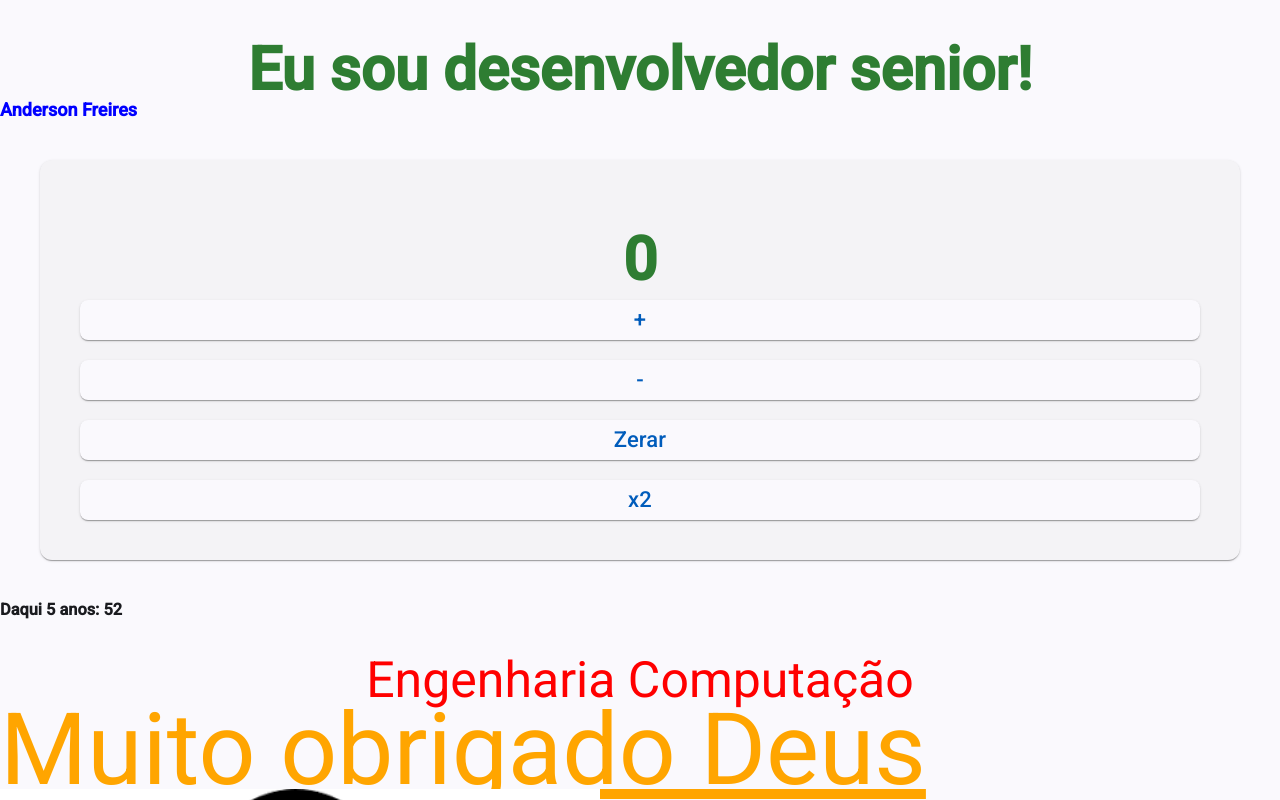
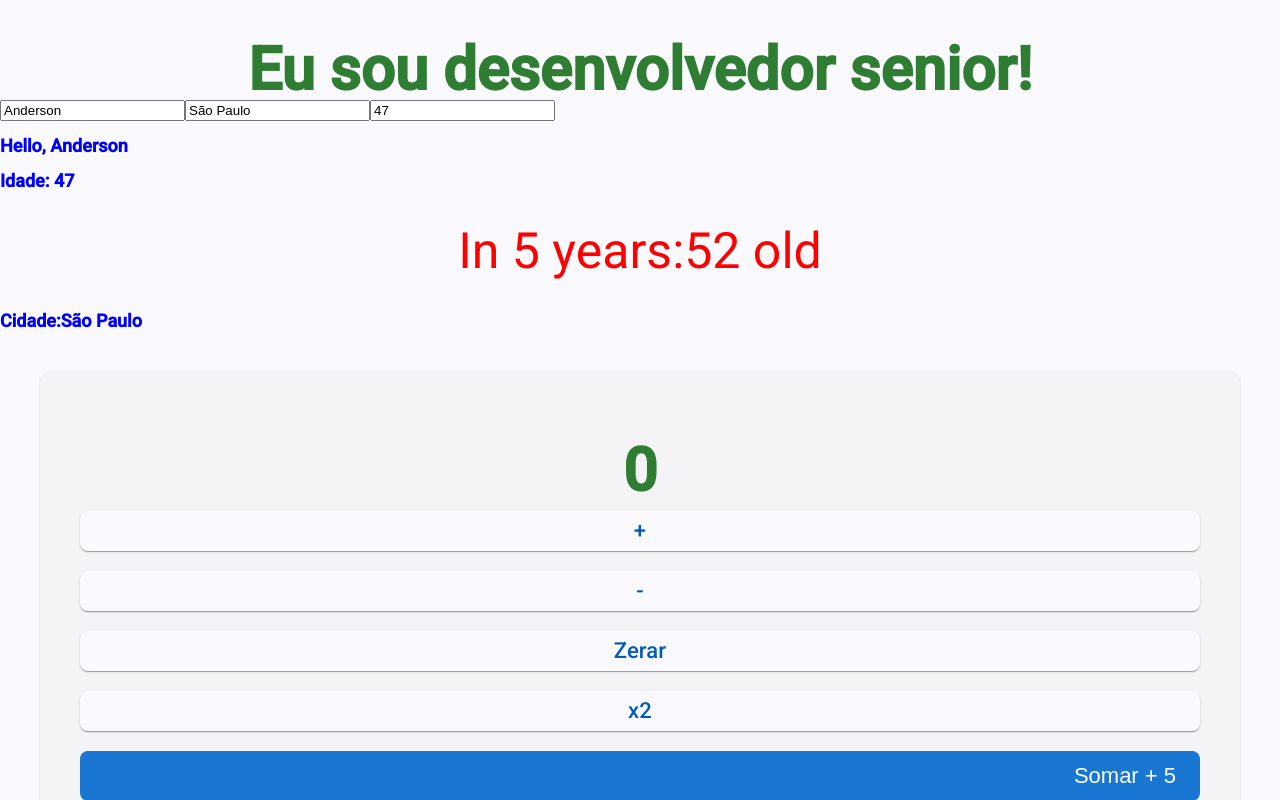
Before and after one commit to dre36dre/docker-angular, an Angular app: page / in a window 1280 px wide. Shown: the top 800 px of the page. Built offline with nearby package versions, Linux system fonts and the light colour scheme.

Commit message:
feat(angular): add two-way data binding with ngModel

```diff
--- a/src/app/app.html
+++ b/src/app/app.html
@@ -1,5 +1,13 @@
 <h1>{{ mensagem }}</h1>
-<h2>{{ nome }}</h2>
+<input [(ngModel)]="nome">
+<input [(ngModel)]="cidade">
+<input   type="number" [(ngModel)]="idade">
+
+
+<h2>Hello, {{ nome }}</h2>
+<h2>Idade: {{idade}}</h2>
+<p>In 5 years:{{idade +5}} old</p>
+<h2>Cidade:{{cidade}}</h2>
 
 
 <mat-card style="text-align: center; margin: 40px; padding: 30px;">
@@ -9,6 +17,10 @@
   <button mat-raised-button color="accent" (click)="diminuir()"> - </button>
   <button mat-raised-button color="warn" (click)="zerar()"> Zerar </button>
   <button mat-raised-button color="primary" (click)="dobrar()"> x2 </button>
+
+  <button (click)="somarCinco()">
+  Somar + 5
+</button>
 </mat-card>
 
 
--- a/src/app/appcomponent.ts
+++ b/src/app/appcomponent.ts
@@ -1,35 +1,35 @@
 import { Component } from '@angular/core';
 import { MatButtonModule } from '@angular/material/button';
 import { MatCardModule } from '@angular/material/card';
+import { FormsModule } from '@angular/forms';
 
 @Component({
   selector: 'app-root',
   standalone: true,
-  imports: [MatButtonModule, MatCardModule],
+  imports: [MatButtonModule, MatCardModule,FormsModule],
   templateUrl: './app.html',
   styleUrls: ['./app.css']
 })
 export class AppComponent {
   contador = 0;
-
+  nome="Anderson";
+  cidade="São Paulo";
   somar() { this.contador++; }
   diminuir() { this.contador--; }
   zerar() { this.contador = 0; }
   dobrar() { this.contador *= 2; }
 
+somarCinco(){
+ this.contador+=5;
+}
+
 
 mensagem: string = 'Eu sou desenvolvedor senior!';
-  nome: string = 'Anderson Freires';
+
   idade: number = 47;
   imagem: string = 'images.png';
   off: boolean = false;
   cor: string = 'green';
 
 
-
-
-
-clicou(){
-  alert("Oi");
 }
-}
```
